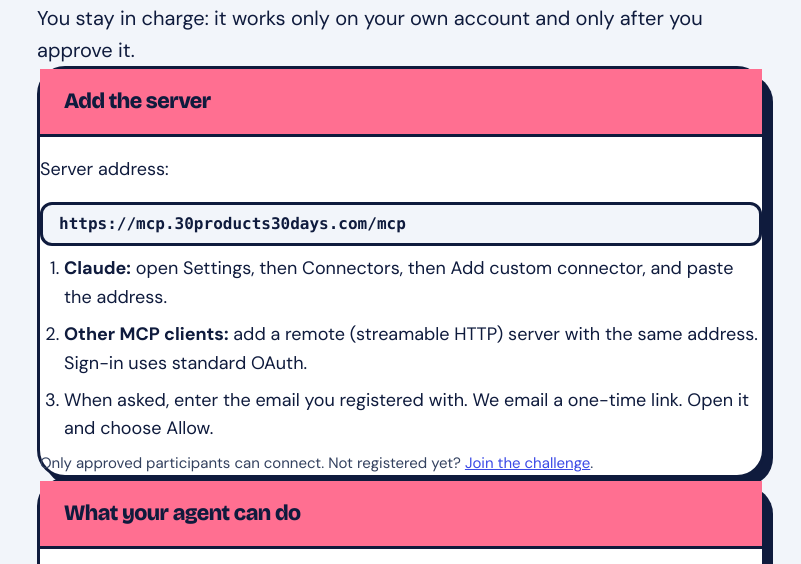
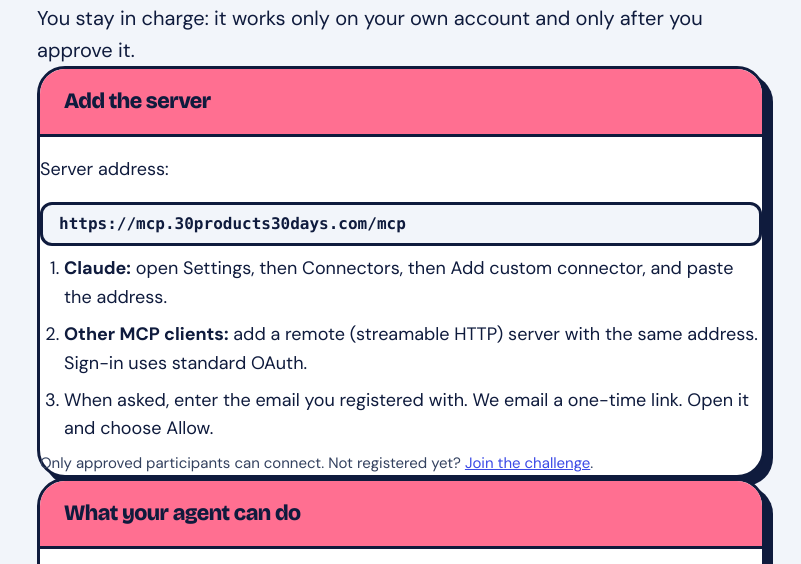
Before and after one commit to Ragnahhhhrock/30products30days, a plain HTML site: page connect/index.html in a window 1280 px wide. Shown: the part 234-798 px from the top of the page, 239-1040 px from the left. Drawn offline with Linux system fonts and the light colour scheme.

Commit message:
Round top corners of panel header on account page
Co-Authored-By: Claude Sonnet 5.5 <noreply@anthropic.com>
Claude-Session: https://claude.ai/code/session_01Gttv1JVLuvi1SZaiAazU8J

```diff
--- a/participants/p.css
+++ b/participants/p.css
@@ -52,7 +52,7 @@
   @media (prefers-reduced-motion:reduce){.item{transition:none}.item:hover{transform:none}}
 
   /* form + status (from register.html) */
-.panel__head{background:var(--brand-flamingo);color:#0F1B3D;border-bottom:var(--border-w) solid var(--outline);padding:20px var(--space-4);font:800 22px/1.15 var(--font-display);letter-spacing:-.5px}
+.panel__head{border-radius:calc(var(--radius-lg) - var(--border-w)) calc(var(--radius-lg) - var(--border-w)) 0 0;background:var(--brand-flamingo);color:#0F1B3D;border-bottom:var(--border-w) solid var(--outline);padding:20px var(--space-4);font:800 22px/1.15 var(--font-display);letter-spacing:-.5px}
   form{padding:var(--space-4);display:flex;flex-direction:column;gap:var(--space-4)}
 
   .field{display:flex;flex-direction:column;gap:6px;border:0;padding:0;margin:0;min-width:0}
```
